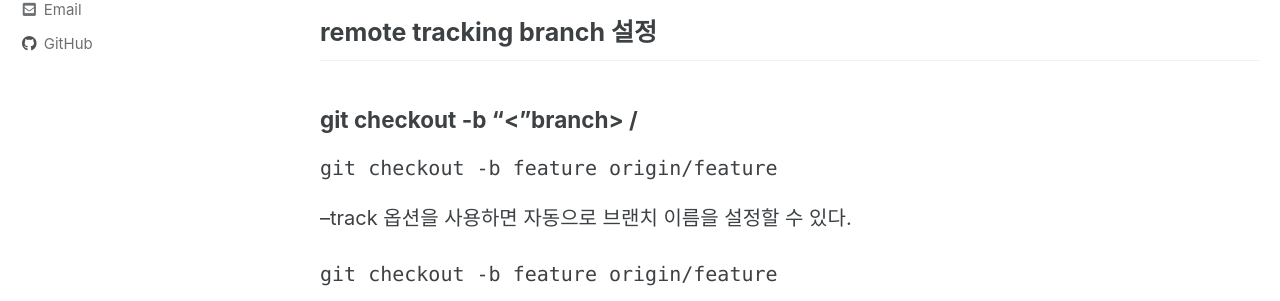
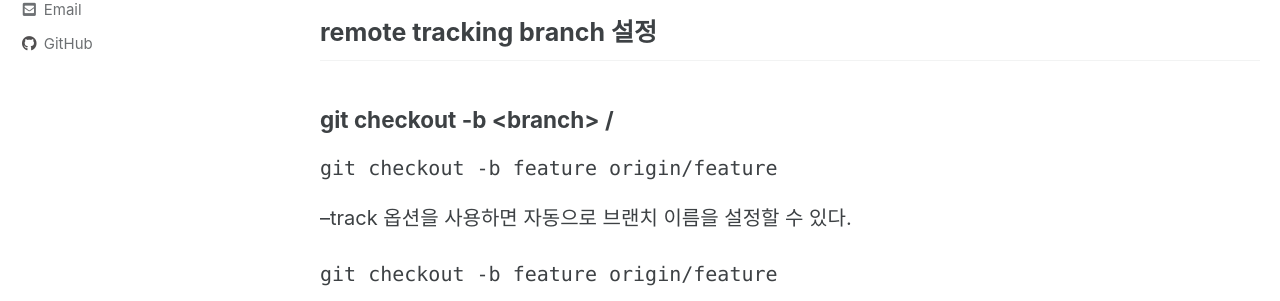
Before and after one commit to maenguin/maenguin.github.io, a Jekyll site: the page built from _posts/2020-12-29-gitflow.md, in a window 1280 px wide. Shown: the part 224-525 px from the top of the page. Built offline with Jekyll 4.4.1, drawn with Linux system fonts in a browser that asks for light colours; cached includes are drawn as plain includes.

````diff
--- a/_posts/2020-12-29-gitflow.md
+++ b/_posts/2020-12-29-gitflow.md
@@ -11,7 +11,7 @@ tags:
 
 ## remote tracking branch 설정
 
-### git checkout -b "<"branch> <remote>/<branch>
+### git checkout -b \<branch> <remote>/<branch>
 ```git
 git checkout -b feature origin/feature
 ```
````
